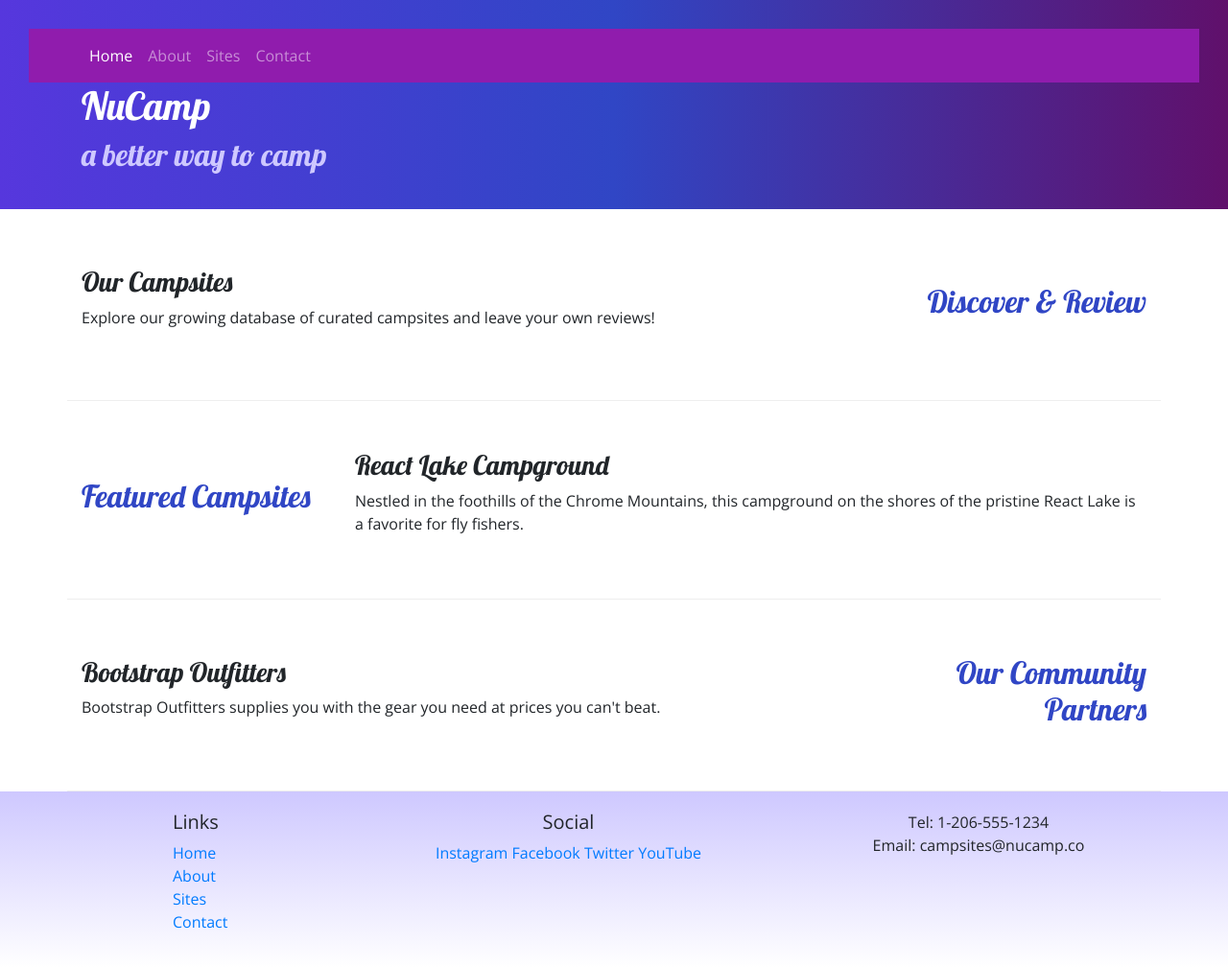
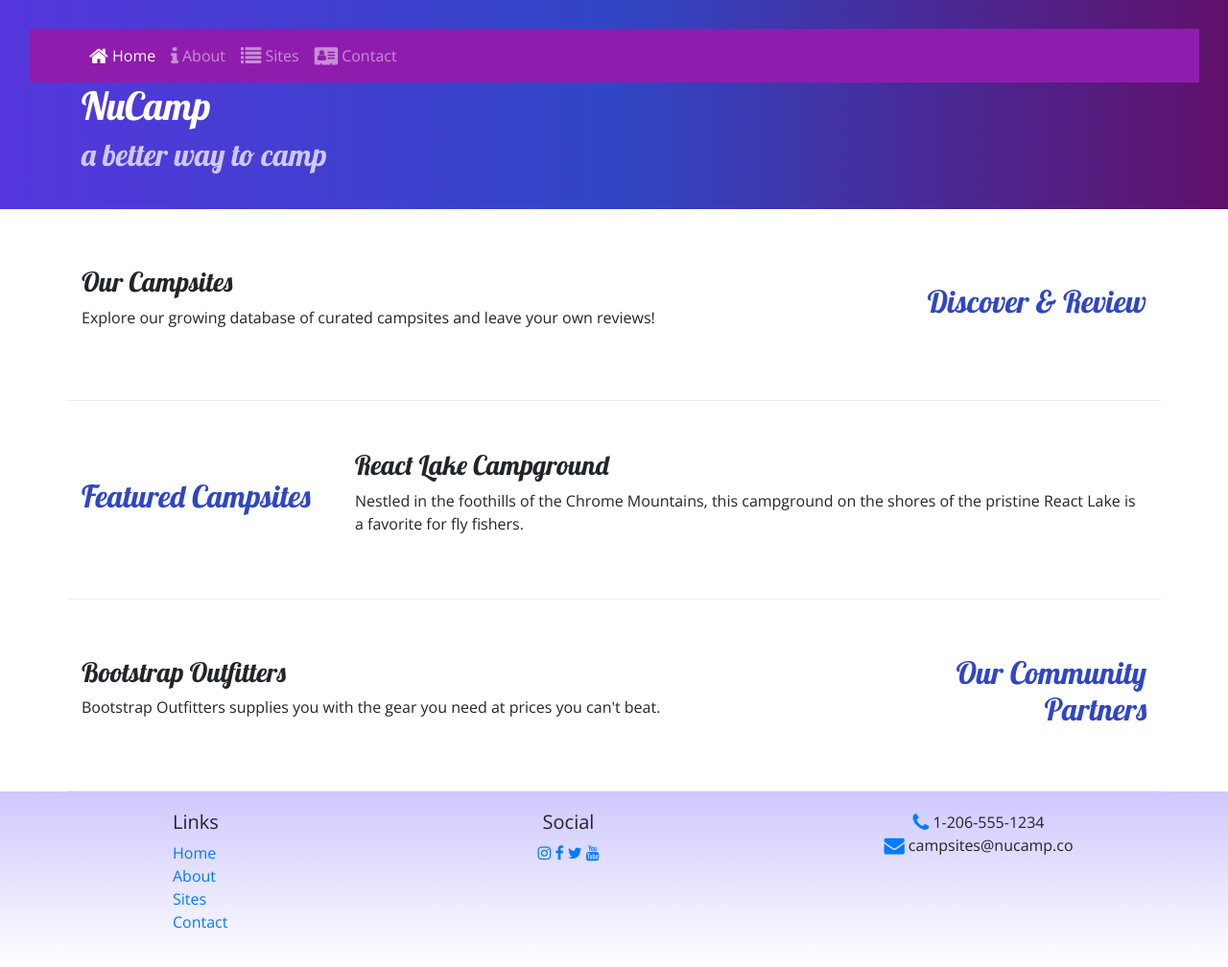
Before and after one commit to BWr3dw00d/nucampsite, a website: page index.html in a window 1280 px wide. Shown: the whole page at 96% size. Drawn offline with nearby package versions, Linux system fonts and the light colour scheme.

Commit message:
Icon Fonts

```diff
--- a/index.html
+++ b/index.html
@@ -8,6 +8,7 @@
 
     <link rel="stylesheet" href="https://fonts.googleapis.com/css?family=Lobster|Open+Sans" />
     <link rel="stylesheet" href="css/styles.css" />
+    <link rel="stylesheet" href="node_modules/font-awesome/css/font-awesome.min.css" />
 
     <title>NuCamp: A Better Way To Camp</title>
 </head>
@@ -22,10 +23,10 @@
             </button>
             <div class="collapse navbar-collapse" id="nucampNavbar">
                 <ul class="navbar-nav">
-                    <li class="nav-item active"><a class="nav-link" href="#">Home</a></li>
-                    <li class="nav-item"><a class="nav-link" href="aboutus.html">About</a></li>
-                    <li class="nav-item"><a class="nav-link" href="#">Sites</a></li>
-                    <li class="nav-item"><a class="nav-link" href="#">Contact</a></li>
+                    <li class="nav-item active"><a class="nav-link" href="#"><i class="fa fa-home fa-lg"></i> Home</a></li>
+                    <li class="nav-item"><a class="nav-link" href="aboutus.html"><i class="fa fa-info fa-lg"></i> About</a></li>
+                    <li class="nav-item"><a class="nav-link" href="#"><i class="fa fa-list fa-lg"></i> Sites</a></li>
+                    <li class="nav-item"><a class="nav-link" href="#"><i class="fa fa-address-card fa-lg"></i> Contact</a></li>
                 </ul>
             </div>
         </div>
@@ -86,14 +87,14 @@
                 </div>
                 <div class="col-6 col-sm-5 text-center">
                 	<h5>Social</h5>
-                    <a href="http://instagram.com/">Instagram</a>
-                    <a href="http://facebook.com/">Facebook</a>
-                    <a href="http://twitter.com/">Twitter</a>
-                    <a href="http://youtube.com/">YouTube</a>
+                    <a href="http://instagram.com/"><i class="fa fa-instagram"></i></a>
+                    <a href="http://facebook.com/"><i class="fa fa-facebook"></i></a>
+                    <a href="http://twitter.com/"><i class="fa fa-twitter"></i></a>
+                    <a href="http://youtube.com/"><i class="fa fa-youtube"></i></a>
                 </div>
                 <div class="col-sm-4 text-center">
-                    Tel: 1-206-555-1234<br />
-                    Email: campsites@nucamp.co
+                    <i class="fa fa-phone fa-lg text-primary"></i> 1-206-555-1234<br />
+                    <i class="fa fa-envelope fa-lg text-primary"></i> campsites@nucamp.co
                 </div>
            </div>
         </div>
--- a/package.json
+++ b/package.json
@@ -7,11 +7,12 @@
     "lite": "lite-server",
     "start": "npm run lite",
     "test": "echo \"Error: no test specified\" && exit 1"
- },
+  },
   "author": "AJ Louis",
   "license": "ISC",
   "dependencies": {
     "bootstrap": "^4.5.2",
+    "font-awesome": "^4.7.0",
     "jquery": "^3.5.1",
     "lite-server": "^2.6.1",
     "popper.js": "^1.16.1"
```
Also changed, not shown: aboutus.html (+11 -10 lines), 1 other file.
